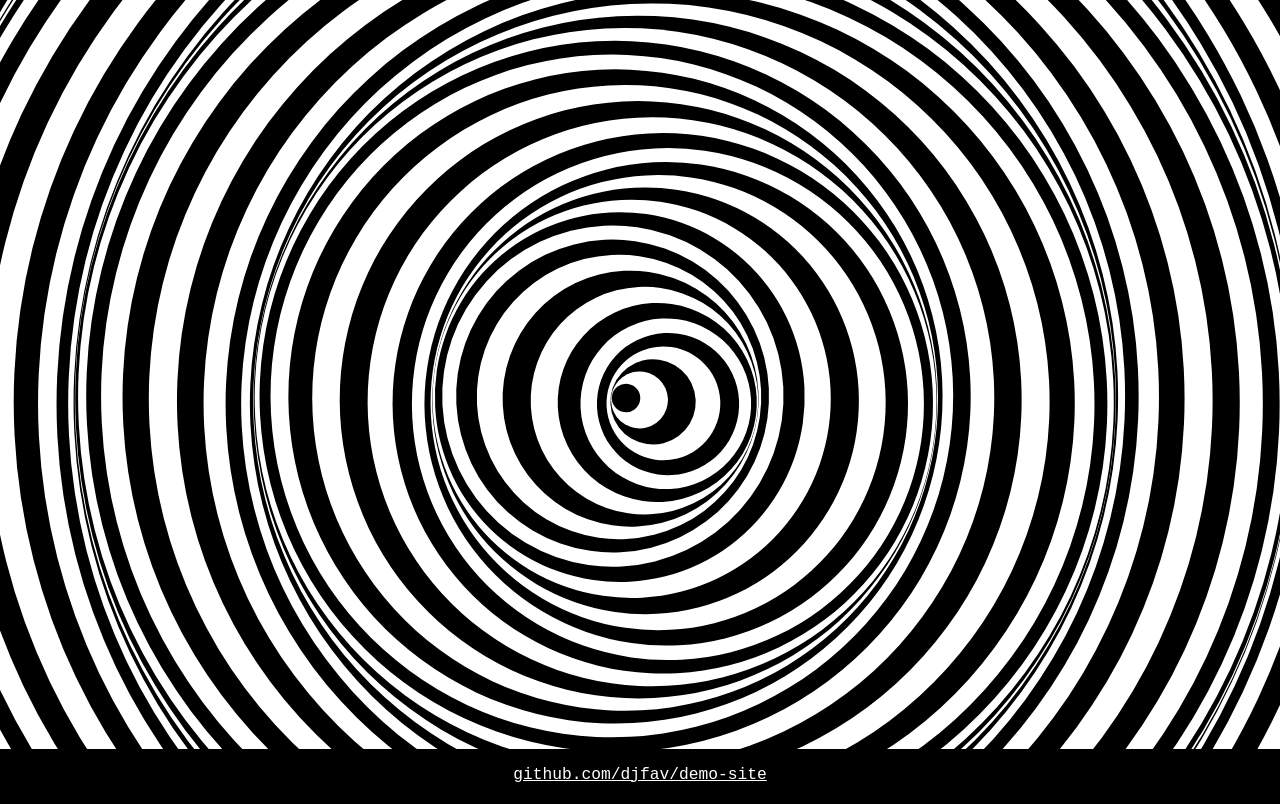
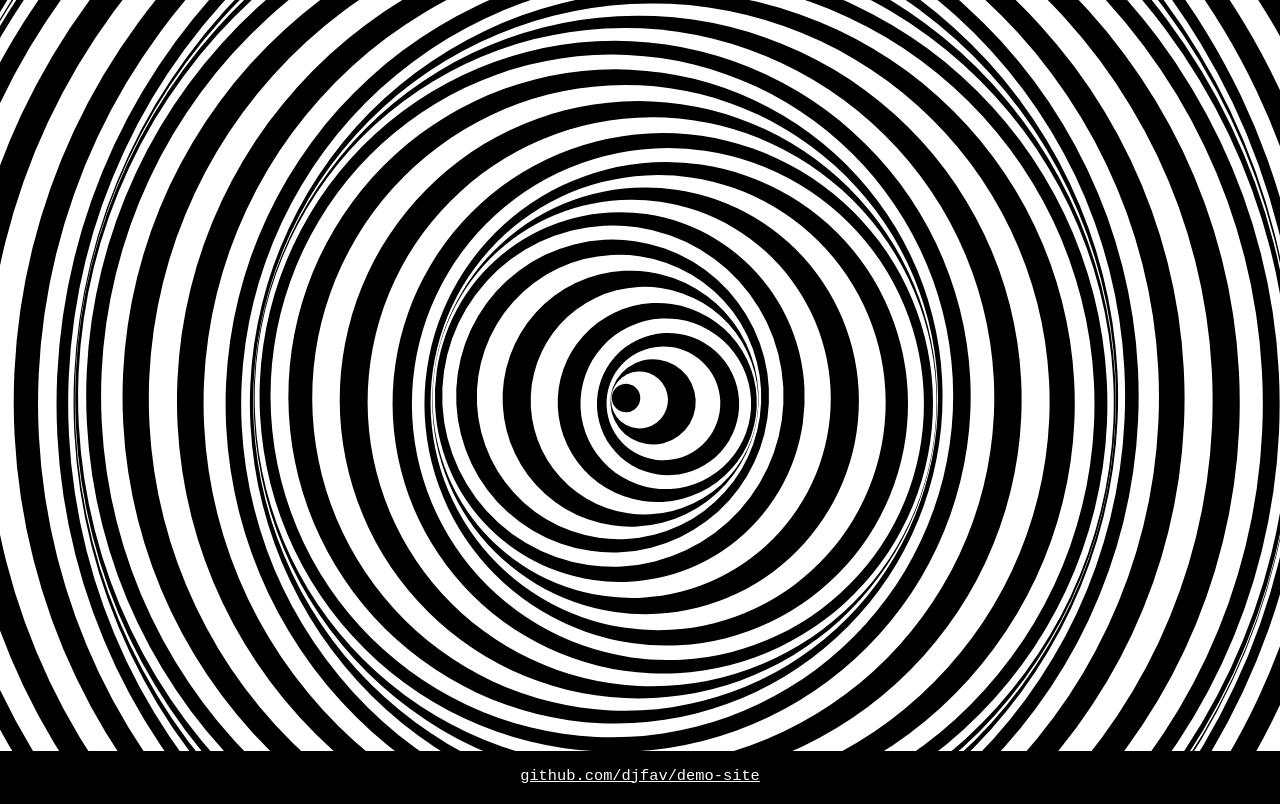
Before and after one commit to aposematech/remote-control, a plain HTML site: page app/index.html in a window 1280 px wide. Drawn offline with Linux system fonts and the light colour scheme.

Commit message:
change font size again

```diff
--- a/app/styles.css
+++ b/app/styles.css
@@ -14,7 +14,7 @@ footer {
 
 p {
     font-family: monospace;
-    font-size: 1.25em;
+    font-size: 1.2vw;
     text-align: center;
 }
 
```
